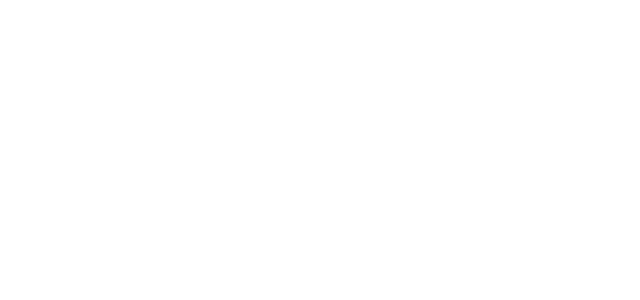
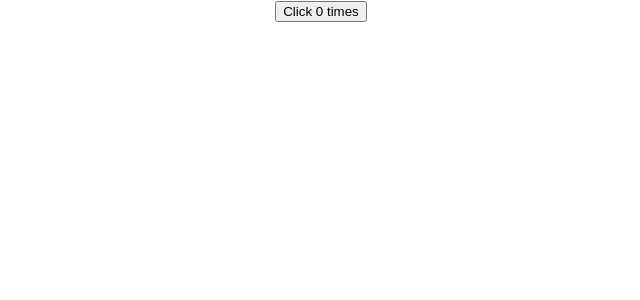
Before and after one commit to R4m21/react-hooks, a React (Create React App) app: page / in a window 1280 px wide. Shown: the top 300 px of the page, without its empty margins (319-959 px from the left). Built offline with nearby package versions, Linux system fonts and the light colour scheme.

Commit message:
useEffect after render (useEffect run every render react app (root) component )

```diff
--- a/src/App.js
+++ b/src/App.js
@@ -2,6 +2,7 @@
 // import HookCounterFour from './components/HookCounterFour';
 // import HookCounterThree from './components/HookCounterThree';
 // import ClassCounter from './components/ClassCounter';
+import HookCounter1 from './components/HookCounter1';
 // import HookCounter from './components/HookCounter';
 // import HookCounterTwo from './components/HookCounterTwo';
 
@@ -13,6 +14,7 @@
     {/* <HookCounterTwo/> */}
     {/* <HookCounterThree/> */}
     {/* <HookCounterFour/> */}
+    <HookCounter1/>
     </div>
   );
 }
--- /dev/null
+++ b/src/components/HookCounter1.js
@@ -0,0 +1,15 @@
+import React, { useEffect, useState } from "react";
+
+function HookCounter1() {
+  const [count, setCount] = useState(0);
+  useEffect(() => {
+    document.title = `Clicked ${count} times`;
+  });
+  return (
+    <div>
+      <button onClick={() => setCount(count + 1)}>Click {count} times</button>
+    </div>
+  );
+}
+
+export default HookCounter1;
```
Also changed, not shown: src/components/ClassCounter.js (+10 -0 lines).
